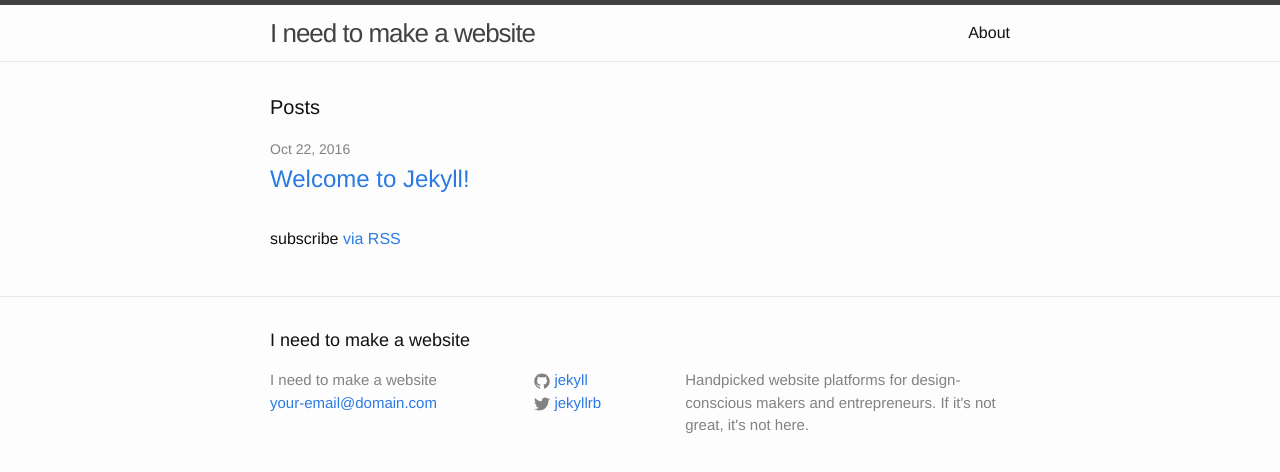
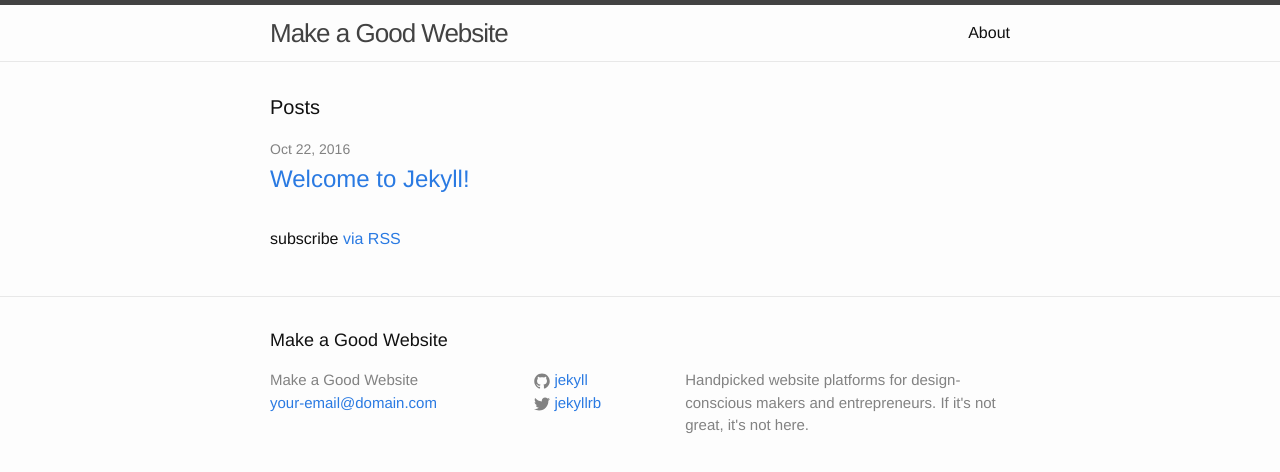
Before and after one commit to papertokyo/intmaw2, a Jekyll site: the page built from index.html, in a window 1280 px wide. Shown: the top 472 px of the page. Built offline with Jekyll 4.4.1, drawn with Linux system fonts in a browser that asks for light colours.

Commit message:
Updated Config

```diff
--- a/_config.yml
+++ b/_config.yml
@@ -1,5 +1,5 @@
 ---
-title: I need to make a website
+title: Make a Good Website
 timezone: UTC
 collections:
   posts:
@@ -13,7 +13,7 @@ description: 'Handpicked website platforms for design-conscious makers and entre
   If it''s not great, it''s not here.
 
 '
-baseurl: ''
+baseurl:
 url: http://yourdomain.com
 twitter_username: jekyllrb
 github_username: jekyll
```
